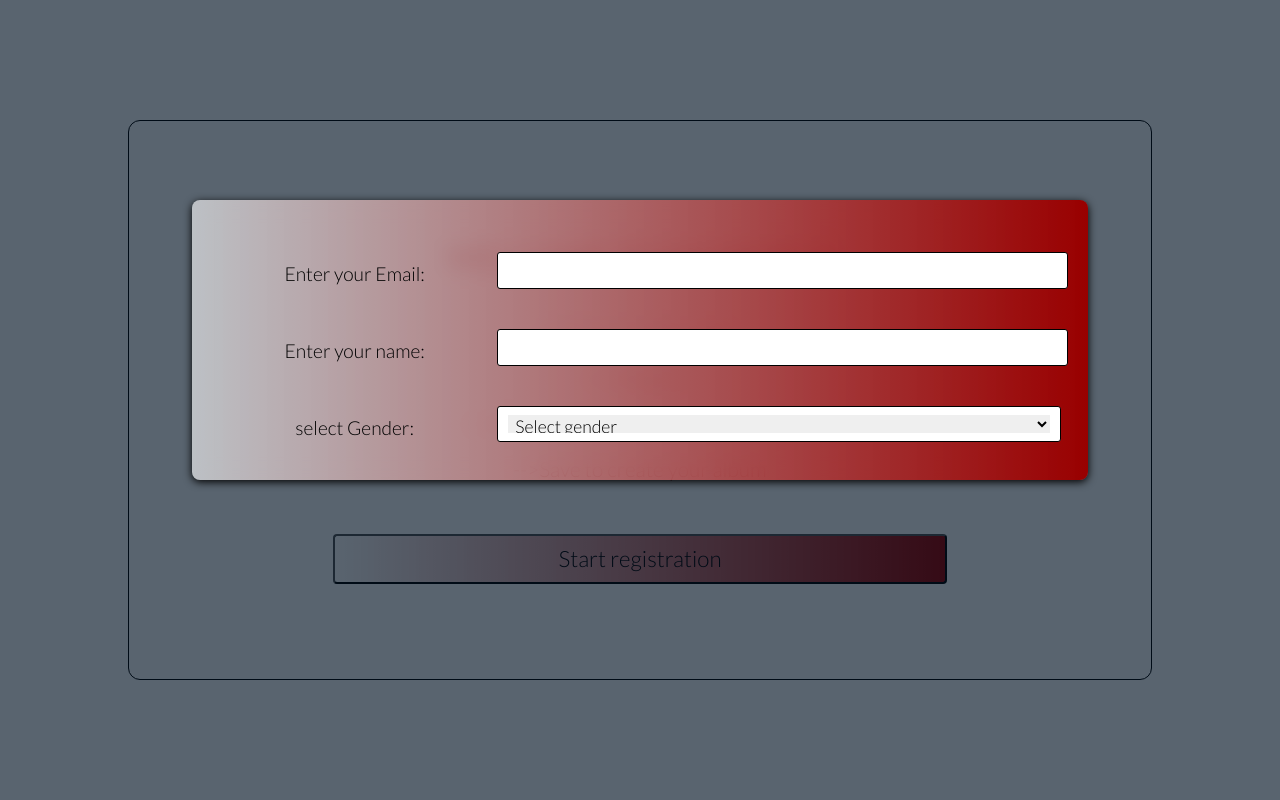
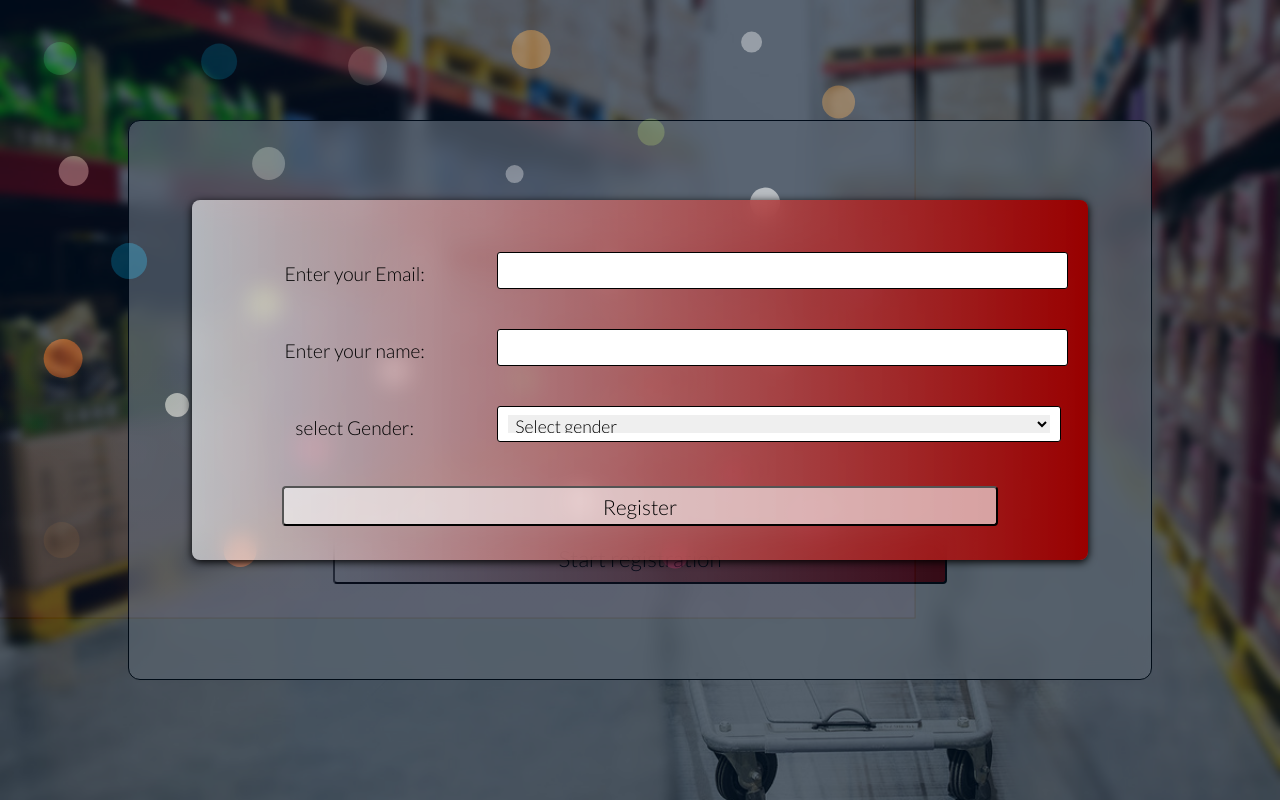
Before and after one commit to Jhaylao/store, a plain HTML site: page index.html in a window 1280 px wide. Both pictures are taken after a click on the button "Start registration". Drawn offline with Linux system fonts and the light colour scheme.

Commit message:
Update styles.css

```diff
--- a/assets/styles.css
+++ b/assets/styles.css
@@ -19,7 +19,7 @@ body {
   pointer-events: all;
   left: 0;
   display: none;
-  background-image: url(assets/images/bubble-animated-background.svg);
+  background-image: url(/assets/images/bubble-animated-background.svg);
 }
 
 .landing_page {
@@ -34,7 +34,7 @@ body {
   -webkit-box-align: center;
       -ms-flex-align: center;
           align-items: center;
-  background-image: url(assets/images/lovepik-supermarket-shopping-cart-background-picture_501589612.jpg);
+  background-image: url(/assets/images/lovepik-supermarket-shopping-cart-background-picture_501589612.jpg);
   background-repeat: no-repeat;
   background-size: cover;
 }
@@ -136,7 +136,7 @@ body {
   color: black;
   -webkit-box-shadow: 0 2px 8px black;
           box-shadow: 0 2px 8px black;
-  height: 35vh;
+  height: 45vh;
   -webkit-box-sizing: border-box;
           box-sizing: border-box;
   overflow: hidden;
```
